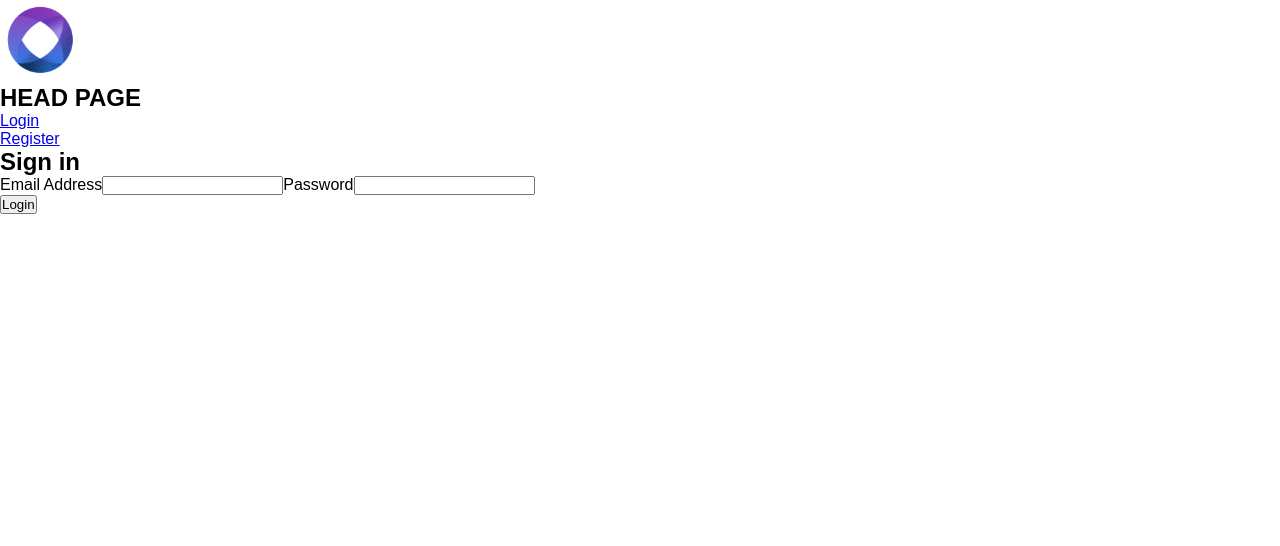
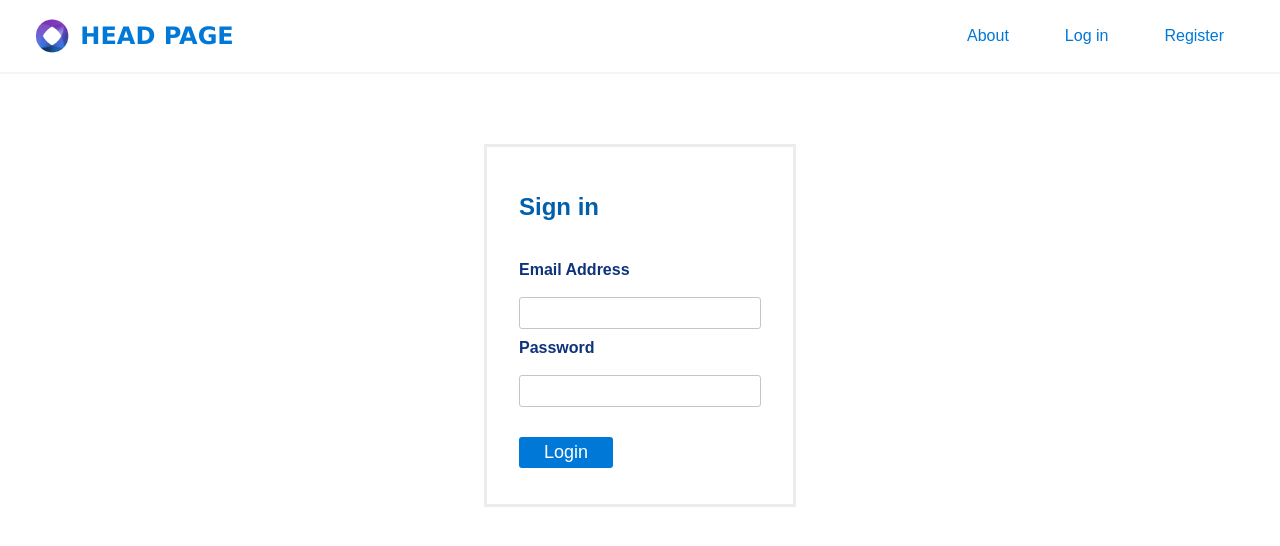
Before and after one commit to nxhieu/Opal-front, a React (Create React App) app: page /login in a window 1280 px wide. Shown: the top 546 px of the page. Built offline with nearby package versions, Linux system fonts and the light colour scheme.

Commit message:
Modifies Navbar component

```diff
--- a/src/components/auth/Login.js
+++ b/src/components/auth/Login.js
@@ -2,7 +2,7 @@ import React, { Component } from "react";
 import { login } from "../../actions/authAction";
 import { connect } from "react-redux";
 import { withRouter } from "react-router-dom";
-import "../../dist/css/main.css";
+import "../../dist/css/auth.css";
 
 export class Login extends Component {
   state = { email: "", password: "" };
--- a/src/components/auth/Register.js
+++ b/src/components/auth/Register.js
@@ -3,7 +3,7 @@ import React, { Component } from "react";
 import { register } from "../../actions/authAction";
 import { connect } from "react-redux";
 import { withRouter } from "react-router-dom";
-import "../../dist/css/main.css";
+import "../../dist/css/auth.css";
 
 class Register extends Component {
   state = {
--- a/src/components/layout/Navbar.js
+++ b/src/components/layout/Navbar.js
@@ -4,8 +4,10 @@ import React, { Component } from "react";
 import { Link } from "react-router-dom";
 import { logout } from "../../actions/authAction";
 import { connect } from "react-redux";
-import "../../dist/css/main.css";
-import logo from "../../img/logo.png";
+import "../../dist/css/navbar.css";
+import logo from "../../img/UI/logo.png";
+import Downshift from "downshift";
+import NotificationMenu from "./NotificationMenu";
 
 class Navbar extends Component {
   componentDidMount() {}
@@ -23,19 +25,20 @@ class Navbar extends Component {
           <ul>
             <li>
               <Link to="/">
-                <img src={logo} width="80" />
+                <img src={logo} alt="Logo" />
+                &nbsp;HEAD PAGE
               </Link>
-            </li>
-            <li>
-              <h2>HEAD PAGE</h2>
             </li>
           </ul>
         </div>
-        <div className="left-nav">
+        <div className="right-nav">
           {!isAuthenticated ? (
             <ul>
               <li>
-                <Link to="/login">Login</Link>
+                <Link to="/about">About</Link>
+              </li>
+              <li>
+                <Link to="/login">Log in</Link>
               </li>
               <li>
                 <Link to="/register">Register</Link>
@@ -44,11 +47,17 @@ class Navbar extends Component {
           ) : (
             <ul>
               <li>
-                <Link to="/posts"> Your Posts </Link>
+                <NotificationMenu />
+              </li>
+              <li>
+                <Link to="/usersettings">Settings</Link>
+              </li>
+              <li>
+                <Link to="/posts"> Your Posts</Link>
               </li>
               <li>
                 <a onClick={onLogout} href="/">
-                  Logout
+                  Log out
                 </a>
               </li>
             </ul>
```
